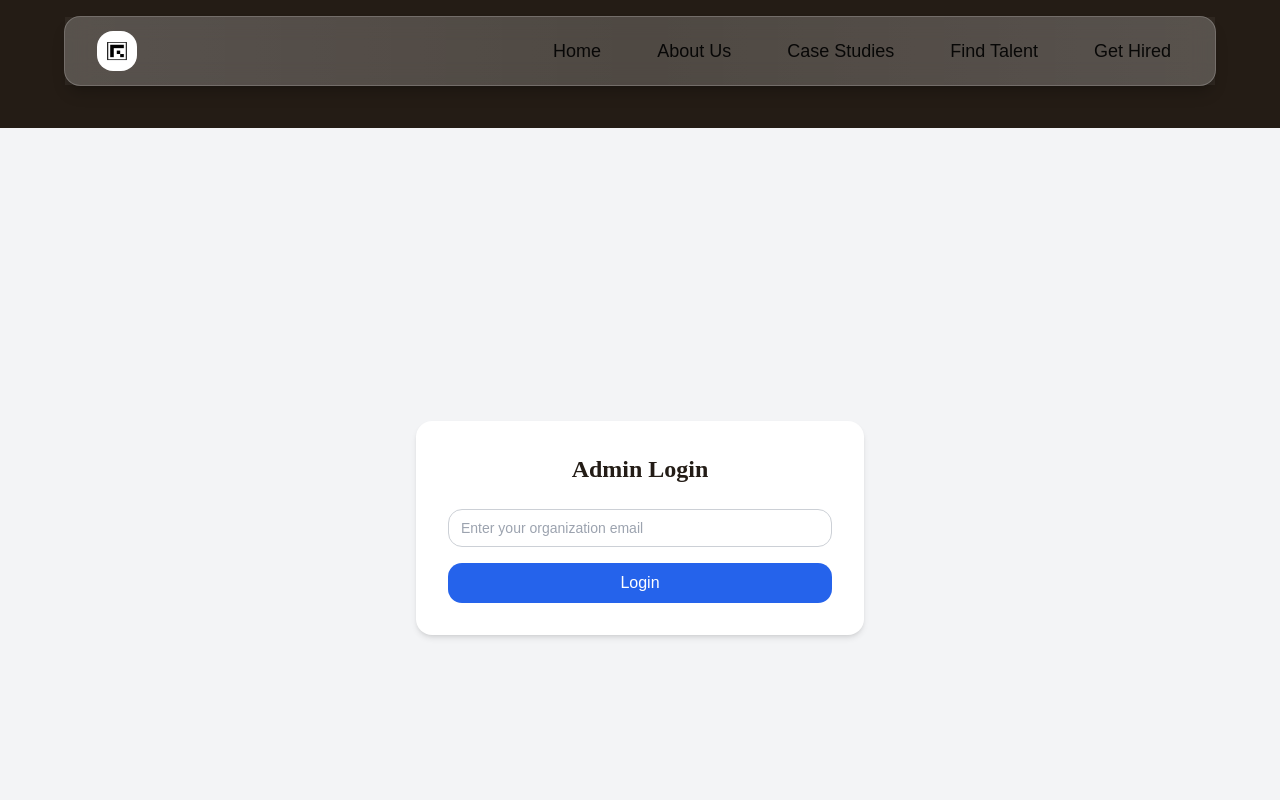
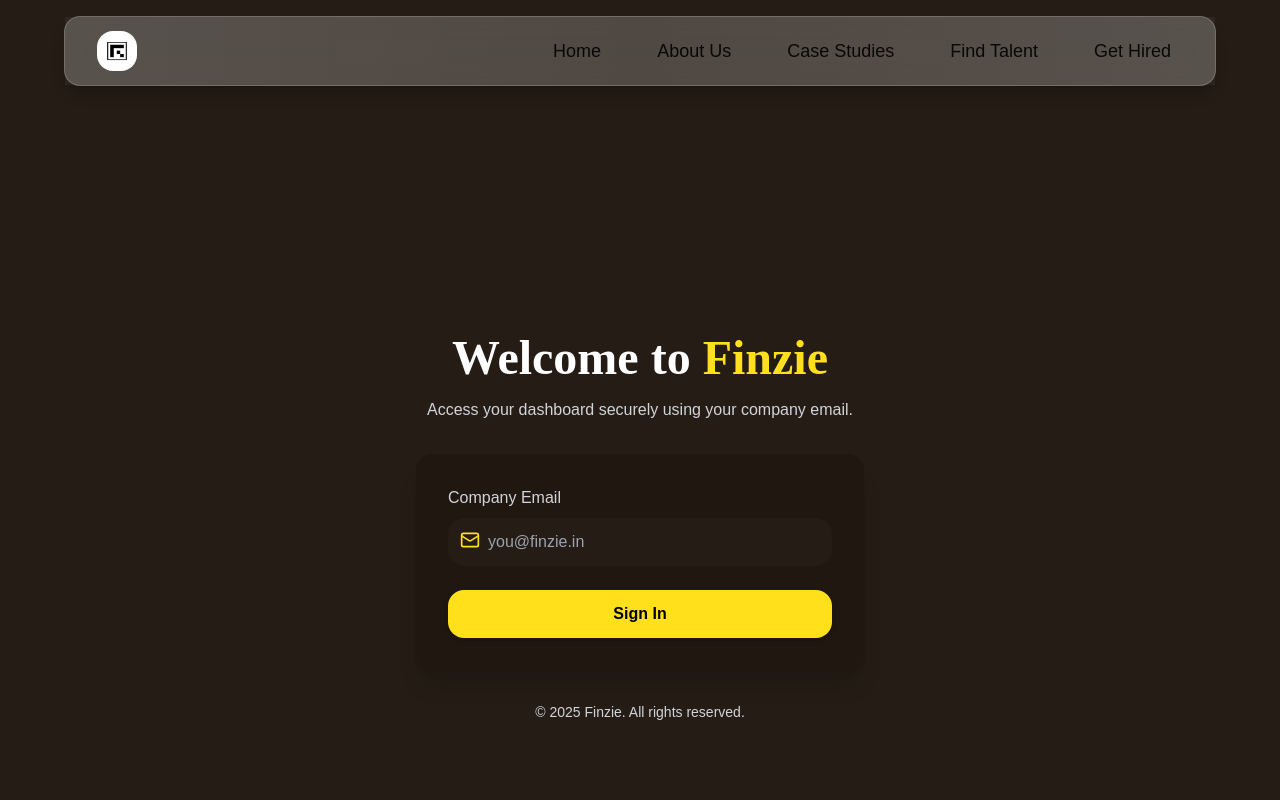
Before and after one commit to aryantrivedi28/aitm-isolated, a Next.js app: page /login in a window 1280 px wide. Shown: the top 800 px of the page. Built offline with nearby package versions, Linux system fonts and the light colour scheme.

Commit message:
admin dashboard authentication

```diff
--- a/src/app/login/page.tsx
+++ b/src/app/login/page.tsx
@@ -1,62 +1,103 @@
 "use client";
 
 import { useState } from "react";
-import { useRouter } from "next/navigation";
+import { motion } from "framer-motion";
+import { Mail } from "lucide-react";
+import toast, { Toaster } from "react-hot-toast";
 
 export default function LoginPage() {
-  const router = useRouter();
   const [email, setEmail] = useState("");
   const [loading, setLoading] = useState(false);
-  const [error, setError] = useState<string | null>(null);
 
-  const handleLogin = async () => {
+  const handleLogin = async (e: React.FormEvent) => {
+    e.preventDefault();
     setLoading(true);
-    setError(null);
-
     try {
       const res = await fetch("/api/auth/login", {
         method: "POST",
         headers: { "Content-Type": "application/json" },
         body: JSON.stringify({ email }),
       });
+      const data = await res.json();
 
-      if (res.ok) {
-        // ✅ API set the secure cookie already
-        router.push("/admin-panel"); // redirect after login
+      if (data.success) {
+        toast.success("Login successful!");
+        // Redirect after a short delay to show toast
+        setTimeout(() => {
+          window.location.href = "/admin-panel";
+        }, 1000);
       } else {
-        const data = await res.json();
-        setError(data.message || "Login failed");
+        toast.error(data.message || "Login failed");
       }
     } catch (err) {
-      setError("Something went wrong. Try again.");
+      toast.error("Something went wrong. Please try again.");
+      console.error(err);
     } finally {
       setLoading(false);
     }
   };
 
   return (
-    <div className="flex min-h-screen items-center justify-center bg-gray-100">
-      <div className="w-full max-w-md rounded-lg bg-white p-8 shadow-md">
-        <h1 className="mb-6 text-center text-2xl font-bold">Admin Login</h1>
+    <div className="min-h-screen flex flex-col items-center justify-center bg-[#241C15] text-white px-6 relative">
+      {/* Toast container */}
+      <Toaster position="top-right" reverseOrder={false} />
 
-        <input
-          type="email"
-          value={email}
-          onChange={(e) => setEmail(e.target.value)}
-          placeholder="Enter your organization email"
-          className="mb-4 w-full rounded-md border px-3 py-2 text-sm focus:outline-none focus:ring-2 focus:ring-blue-500"
-        />
+      {/* Hero Section */}
+      <motion.div
+        initial={{ opacity: 0, y: -40 }}
+        animate={{ opacity: 1, y: 0 }}
+        transition={{ duration: 0.8, ease: "easeOut" }}
+        className="max-w-md w-full text-center"
+      >
+        <h1 className="text-4xl md:text-5xl font-bold mb-4">
+          Welcome to <span className="text-[#FFE01B]">Finzie</span>
+        </h1>
+        <p className="text-gray-300 mb-8">
+          Access your dashboard securely using your company email.
+        </p>
+      </motion.div>
 
-        {error && <p className="mb-4 text-sm text-red-500">{error}</p>}
+      {/* Login Form */}
+      <motion.form
+        onSubmit={handleLogin}
+        initial={{ opacity: 0, y: 20 }}
+        animate={{ opacity: 1, y: 0 }}
+        transition={{ duration: 0.8, delay: 0.3 }}
+        className="bg-[#1F1710] p-8 rounded-2xl shadow-xl w-full max-w-md"
+      >
+        <label className="block mb-2 text-gray-300 font-medium">
+          Company Email
+        </label>
+        <div className="relative mb-6">
+          <Mail className="absolute left-3 top-3 text-[#FFE01B]" size={20} />
+          <input
+            type="email"
+            placeholder="you@finzie.in"
+            className="w-full pl-10 pr-4 py-3 rounded-lg bg-[#241C15] text-white placeholder-gray-400 focus:outline-none focus:ring-2 focus:ring-[#FFE01B]"
+            value={email}
+            onChange={(e) => setEmail(e.target.value)}
+            required
+          />
+        </div>
 
         <button
-          onClick={handleLogin}
+          type="submit"
           disabled={loading}
-          className="w-full rounded-md bg-blue-600 px-4 py-2 text-white hover:bg-blue-700 disabled:opacity-50"
+          className="w-full bg-[#FFE01B] hover:bg-yellow-300 text-black font-semibold py-3 rounded-lg shadow-md transition-colors duration-300"
         >
-          {loading ? "Logging in..." : "Login"}
+          {loading ? "Signing in..." : "Sign In"}
         </button>
-      </div>
+      </motion.form>
+
+      {/* Footer */}
+      <motion.p
+        initial={{ opacity: 0 }}
+        animate={{ opacity: 1 }}
+        transition={{ delay: 0.6 }}
+        className="mt-8 text-gray-300 text-sm"
+      >
+        © {new Date().getFullYear()} Finzie. All rights reserved.
+      </motion.p>
     </div>
   );
 }
```
